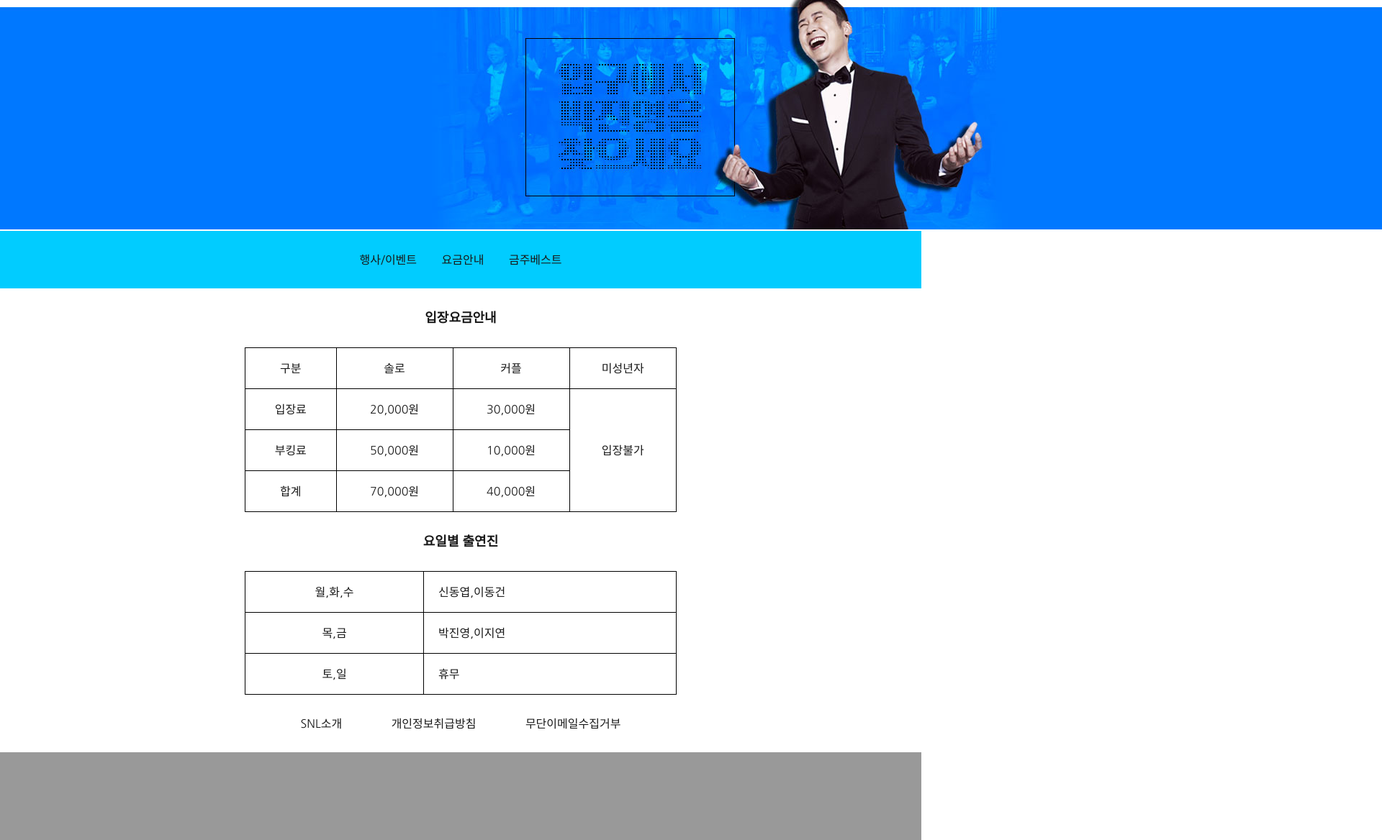
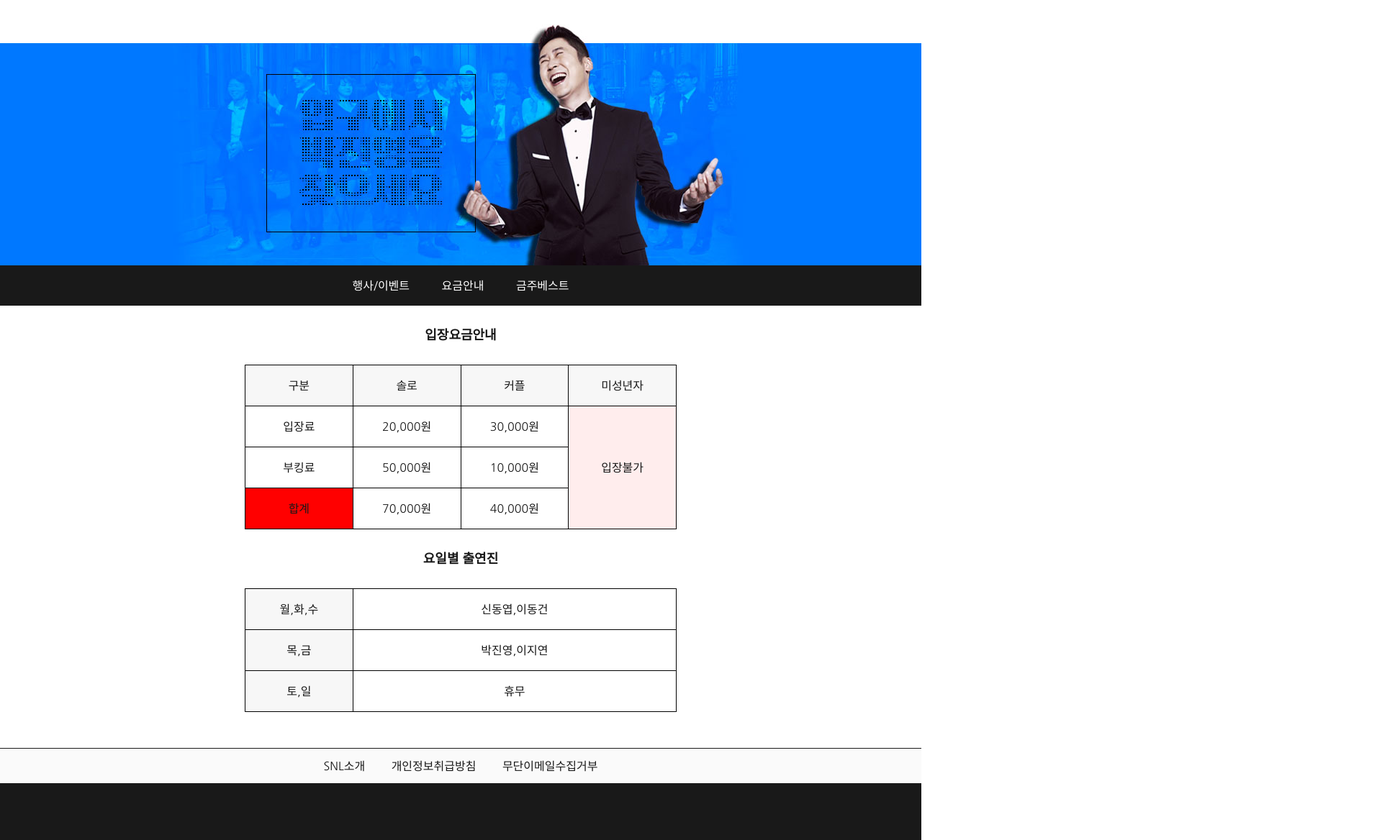
Before and after one commit to JangJeaHun/SNL-website, a plain HTML site: page fee.html in a window 1280 px wide. Shown: the part 168-1336 px from the top of the page at 72% size, 1920 px wide, since content can reach past the window. Drawn offline with nearby package versions, Linux system fonts and the light colour scheme.

Commit message:
fee.html 완성

```diff
--- a/css/style.css
+++ b/css/style.css
@@ -10,72 +10,129 @@ a, a:link{
 
 }
 
-/* .picture img{
-    width: 800px;
-    height: 400px;
-} */
+.picture{
+    /* max-width: 100%; */
+    height: 335px;
+    background:url("../images/heroImg.jpg") center;   /* 사진 넣기 */
+    margin: 50px 0 0 0;
+}
 .logo{
     width: 154px;
     height: 152px;
     margin: 0 auto;
 }
-.footer-logo img{
-    width: 98px;
-    margin: 0 auto;
-}
+/* main */
 #main{
 
     margin: 0 auto;
 }
+
+table, td, th{
+    width: 600px;
+    margin: 0 auto;
+    border-collapse: collapse;    /* 테두리 겹치기 */
+    border: 1px solid black;
+}
+
 td, th{
     padding: 20px;
-    border: 1px solid black;
     text-align: center;
     vertical-align: middle;
 }
-.lowtable td{
+
+th
+{
+    background: #f7f7f7;
+}
+.bg{
+    background: #ffeded;
+}
+.point
+{
+    background: #ff0000;
+}
+
+caption{
+    font-size: 18px;
+    font-weight: bold;
+    margin: 2rem 0;
+}
+#td_fee th{
+    width: 25%;
+}
+#td_cast th{
+    width: 25%;
+}
+
+#td_cast
+{
+    margin-bottom: 50px;
+}
+
+.daytable td{
     text-align: left;
 }
 
-table{
-    width: 600px;
-    margin: 0 auto;
+
+.menu{
+    background: #191919;
+    color: white;
+    text-align: center;
 }
 
-.menu ul li {
+.menu li {
     padding: 0 15px;
     display: inline-block;
     font-size: 16px;
+    padding: 20px 20px;
 }
-.menu ul{
-    padding: 2rem;
-    text-align: center;
-    background: #01ccff;
-
-}
-caption{
-    margin: 2rem 0;
+.menu a:hover {   /* 마우스를 올렸을때 색깔 바꾸기 */
+    color: #01ccff;
 }
 
+
+
 #footer{
-    margin:3rem atuo;
+    margin:3rem auto;
     text-align: center;
 }
+.extra-menu{
+    background:#fafafa;
+    border-top: 1px solid #191919;
+}
 
-.extra-menu ul li{
-    padding: 2rem;
+.extra-menu li{
+    padding: 1rem;
     display: inline-block;
+}
+/* .menu li:nth-child()  */
 
+.black-bg{
+    padding: 10% 0;
+    background: #191919;
+    overflow: hidden;
+}
+.black-bg p{
+    color: white;
 }
 .footer-logo{
     width: 98px;
     margin: 0 auto 3rem;
 }
-.black-bg{
-    padding: 10% 0;
-    background: #999999;
+.footer-logo img{
+    width: 98px;
+    margin: 0 auto;
 }
-caption{
-    font-size: 18px;
-    font-weight: bold;
+
+
+/* rwd(반응형 웹디자인) */
+
+@media screen and (max-width:480px) {
+    #td_fee, #td_cast{
+        max-width: 100%;
+    }
+    /* .picture{
+        background-repeat: no-repeat;
+        background-size: cover;
+    } */
 }
--- a/fee.html
+++ b/fee.html
@@ -1,19 +1,31 @@
 <!DOCTYPE html>
 <html lang="ko">
+
 <head>
     <meta charset="UTF-8">
     <meta http-equiv="X-UA-Compatible" content="IE=edge">
     <meta name="viewport" content="width=device-width, initial-scale=1.0">
     <title>SNL &gt; 요금안내</title>
+    <link rel="shortcut icon" href="images/favicon.png" type="image/x-icon">
     <link href="https://cdnjs.cloudflare.com/ajax/libs/meyer-reset/2.0/reset.min.css" rel="stylesheet">
 
     <link rel="preconnect" href="https://fonts.googleapis.com">
     <link rel="preconnect" href="https://fonts.gstatic.com" crossorigin>
     <link href="https://fonts.googleapis.com/css2?family=Nanum+Gothic:wght@400;700&display=swap" rel="stylesheet">
 
+    <meta property="og:title" content="snl">
+    <meta property="og:site_name" content="snl">
+    <meta property="og:url" content="mywebfull.dothome.co.kr/snl/fee.html">
+    <meta property="og:description" content="SNL를 가격 및 설명을 소개 하는 웹사이트 입니다.">
+    <meta property="og:type" content="website">
+    <meta property="og:image" content="mywebfull.dothome.co.kr/snl/images/thumb.png">
+
+
+
     <link rel="stylesheet" href="css/style.css">
 
 </head>
+
 <body>
     <div id="header">
         <div class="logo">
@@ -21,7 +33,7 @@
         </div>
 
         <div class="picture">
-            <img src="images/heroImg.jpg" alt="entertainer">
+            <!-- <img src="images/heroImg.jpg" alt="entertainer"> -->
         </div>
 
         <div class="menu">
@@ -35,36 +47,49 @@
 
     </div>
     <div id="main">
-        <table class="hightable">
+        <table id="td_fee">
             <div>
                 <caption>입장요금안내</caption>
                 <tr>
-                    <th>구분</th><th>솔로</th><th>커플</th><th>미성년자</th>
+                    <th>구분</th>
+                    <th>솔로</th>
+                    <th>커플</th>
+                    <th>미성년자</th>
                 </tr>
                 <tr>
-                    <td>입장료</td><td>20,000원</td><td>30,000원</td><td rowspan="3">입장불가</td>
+                    <td>입장료</td>
+                    <td>20,000원</td>
+                    <td>30,000원</td>
+                    <td rowspan="3" class="bg">입장불가</td>
                 </tr>
                 <tr>
-                    <td>부킹료</td><td>50,000원</td><td>10,000원</td>
+                    <td>부킹료</td>
+                    <td>50,000원</td>
+                    <td>10,000원</td>
                 </tr>
                 <tr>
-                    <td>합계</td><td>70,000원</td><td>40,000원</td>
+                    <td class="point">합계</td>
+                    <td>70,000원</td>
+                    <td>40,000원</td>
                 </tr>
             </div>
         </table>
 
 
-        <table class="lowtable">
+        <table id="td_cast">
             <div>
                 <caption>요일별 출연진</caption>
                 <tr>
-                    <th>월,화,수</td><td>신동엽,이동건</td>
+                    <th>월,화,수</td>
+                    <td>신동엽,이동건</td>
                 </tr>
                 <tr>
-                    <th>목,금</td><td>박진영,이지연</td>
+                    <th>목,금</td>
+                    <td>박진영,이지연</td>
                 </tr>
                 <tr>
-                    <th>토,일</td><td>휴무</td>
+                    <th>토,일</td>
+                    <td>휴무</td>
                 </tr>
             </div>
         </table>
@@ -80,15 +105,17 @@
             </ul>
         </div>
 
+
         <div class="black-bg">
             <div class="footer-logo">
                 <img src="images/img_logo2.jpg" alt="SNL로고">
             </div>
             <p>광주광역시 서구 쌍촌동 한울직업전문학교 303호</p>
             <br>
-            <p>Copyright 2017 SNL All Rights  Reserved.</p>
+            <p>Copyright 2017 SNL All Rights Reserved.</p>
         </div>
     </div>
 
 </body>
+
 </html>
```
Also changed, not shown: images/best_picture1.jpg (added), images/best_picture2.jpg (added), images/best_picture3.jpg (added), images/best_picture4.jpg (added), images/best_picture5.jpg (added), images/best_picture6.jpg (added), images/favicon2.png (added), images/img_Club1.jpg (added), images/img_Club2.jpg (added), images/img_Club3.jpg (added), images/thumb.png (added), images/thumb_low.png (added), 1 other file.
